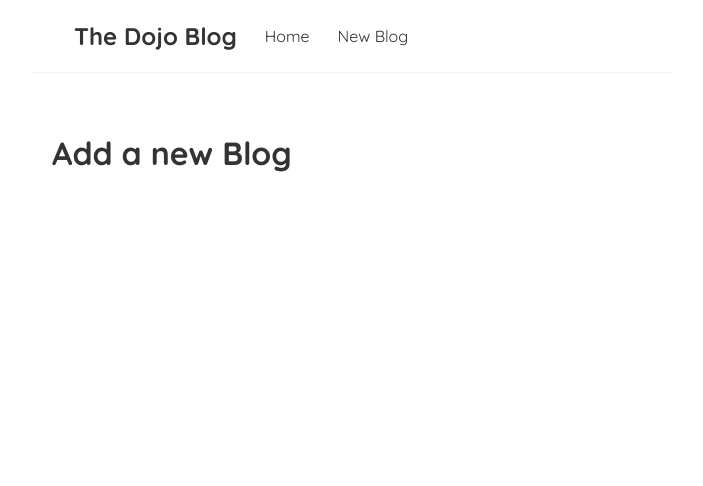
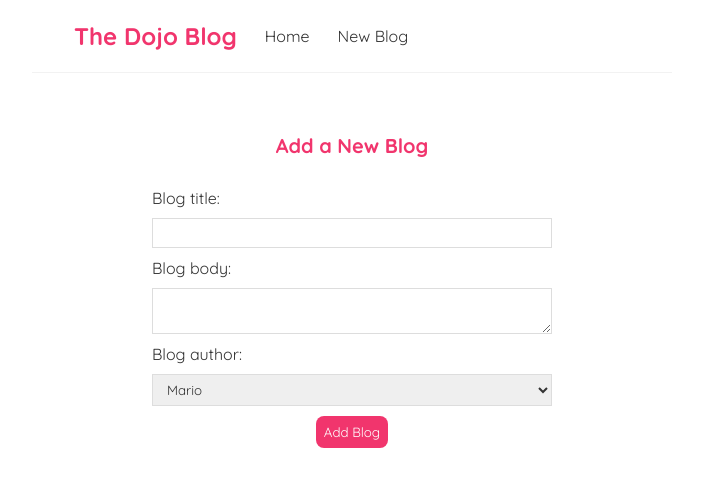
Before and after one commit to shashannkd/dojo-blog, a React (Create React App) app: page /create in a window 1280 px wide. Shown: the top 486 px of the page, without its empty margins (288-991 px from the left). Built offline with nearby package versions, Linux system fonts and the light colour scheme.

Commit message:
create blog page changes

```diff
--- a/src/Create.js
+++ b/src/Create.js
@@ -1,5 +1,36 @@
+import { useState } from 'react';
+
 const Create = () => {
-    return (<h1>Add a new Blog</h1>);
+    const [title, setTitle] = useState('');
+    const [body, setBody] = useState('');
+    const [author, setAuthor] = useState('mario');
+
+    return (
+        <div className="create">
+            <h2>Add a New Blog</h2>
+            <form>
+                <label htmlFor="blog-title">Blog title:</label>
+                <input type="text" name="blog-title" id="blog-title"
+                    value={title}
+                    onChange={(e) => setTitle(e.target.value)} required />
+                <label htmlFor="blog-body">Blog body:</label>
+                <textarea name="blog-body" id="blog-body" value={body}
+                    onChange={(e) => setBody(e.target.value)}
+                    required>
+                </textarea>
+                <label htmlFor="blog-author">Blog author:</label>
+                <select
+                    value={author}
+                    onChange={(e) => setAuthor(e.target.value)}
+                    name="blog-author" id="blog-author">
+                    <option value="mario">Mario</option>
+                    <option value="yoshi">Yoshi</option>
+                </select>
+                <button>Add Blog</button>
+            </form>
+        </div>
+
+    );
 }
 
 export default Create;
--- a/src/index.css
+++ b/src/index.css
@@ -14,7 +14,9 @@
   margin: 0 auto;
   border-bottom: 1px solid #f2f2f2;
 }
-.navbar h1 {
+
+.navbar h1>a{
+  text-decoration: none;
   color: #f1356d;
 }
 .navbar .links {
@@ -64,3 +66,46 @@
 .blog-details div {
   margin: 20px 0;
 }
+
+.blog-details a{
+  font-size: 15px;
+  font-weight: 800;
+  color: #f1356d;
+  margin-bottom: 10px;
+  text-decoration: none;
+}
+.blog-details a:hover{
+  text-decoration: underline;
+}
+
+/* create new blog form */
+.create {
+  max-width: 400px;
+  margin: 0 auto;
+  text-align: center;
+}
+.create label {
+  text-align: left;
+  display: block;
+}
+.create h2 {
+  font-size: 20px;
+  color: #f1356d;
+  margin-bottom: 30px;
+}
+.create input, .create textarea, .create select {
+  width: 100%;
+  padding: 6px 10px;
+  margin: 10px 0;
+  border: 1px solid #ddd;
+  box-sizing: border-box;
+  display: block;
+}
+.create button {
+  background: #f1356d;
+  color: #fff;
+  border: 0;
+  padding: 8px;
+  border-radius: 8px;
+  cursor: pointer;
+}
```
